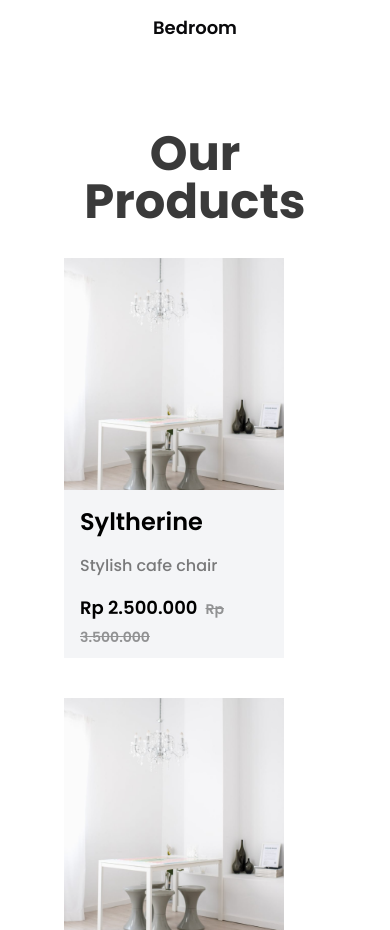
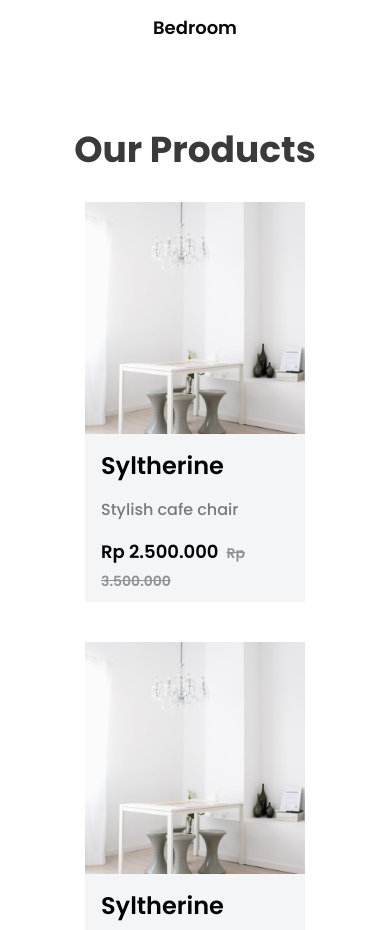
Before and after one commit to Oussama-Chaoui/next-ecom-figma, a Next.js app: page / in a window 390 px wide. Shown: the part 2322-3252 px from the top of the page. Built offline with nearby package versions, Linux system fonts and the light colour scheme.

Commit message:
responsive grid of products

```diff
--- a/components/landing/products-grid.tsx
+++ b/components/landing/products-grid.tsx
@@ -5,13 +5,13 @@ const poppins = Poppins({ subsets: ['latin'],weight:["400","500","600","700"] })
 
 const ProductsGrid = () => {
   return (
-    <div className="flex flex-col gap-8 justify-center items-center px-16 py-12 w-full bg-white">
+    <div className="flex flex-col gap-8 justify-center items-center md:px-16 px-10 py-12 w-full bg-white">
       <div className="text-center text-black flex flex-col">
-            <h2 className={cn(poppins.className,"text-5xl font-bold text-[#3A3A3A]")}>
+            <h2 className={cn(poppins.className,"md:text-5xl text-4xl font-bold text-[#3A3A3A]")}>
                 Our Products
             </h2>
         </div>
-      <div className="grid gap-y-10 grid-cols-[repeat(1,max-content)] sm:grid-cols-[repeat(2,max-content)] md:grid-cols-[repeat(3,max-content)] lg:grid-cols-[repeat(4,max-content)] justify-between max-w-screen-2xl w-full">
+      <div className="w-full justify-items-center grid gap-y-10 grid-cols-[repeat(1,1fr)] sm:grid-cols-[repeat(2,1fr)] md:grid-cols-[repeat(3,1fr)] lg:grid-cols-[repeat(4,1fr)] justify-between max-w-screen-2xl">
 
         <ProductItem />
         <ProductItem />
```
